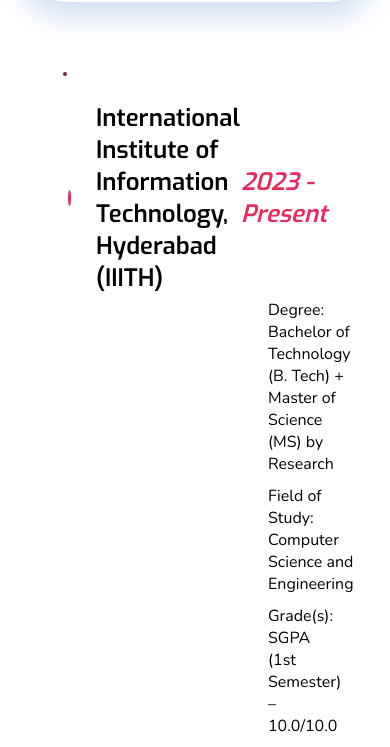
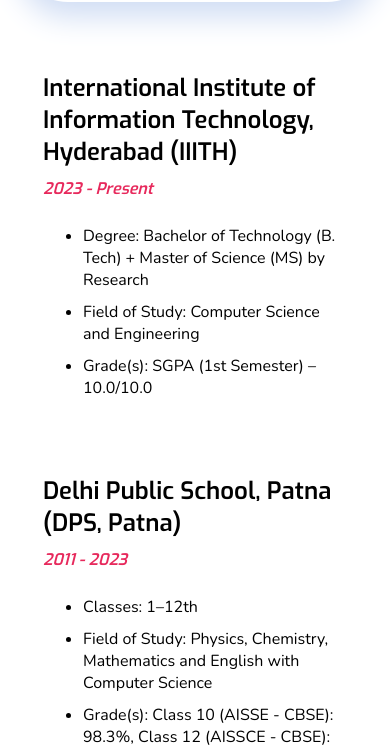
Before and after one commit to unignoramus11/unignoramus11.github.io, a plain HTML site: page pages/edu_bg.html in a window 390 px wide. Shown: the part 114-861 px from the top of the page. Drawn offline with nearby package versions, Linux system fonts and the light colour scheme; a web font is replaced by a local one.

Commit message:
Add Education Background UI for mobile devices

```diff
--- a/pages/edu_bg.html
+++ b/pages/edu_bg.html
@@ -52,27 +52,38 @@
       .edu-body-flex {
         display: flex;
         flex-direction: row;
-        /* justify-content: space-around; */
         align-items: flex-start;
         padding: 5px;
         margin-left: 200px;
         align-items: center;
       }
-      @keyframes slideInFromLeft {
-        0% {
-          opacity: 0;
-          transform: translateX(-2000px);
-        }
-        60% {
-          opacity: 1;
-          transform: translateX(30px);
-        }
-        80% {
-          transform: translateX(-10px);
-        }
-        100% {
-          transform: translateX(0);
-        }
+
+      .mobile .edu-flex {
+        display: flex;
+        flex-direction: column;
+        justify-content: space-evenly;
+        padding-right: 0px;
+        padding-top: 20px;
+        padding-bottom: 40px;
+      }
+
+      .mobile .edu-head-flex {
+        display: flex;
+        flex-direction: row;
+        justify-content: space-between;
+        align-items: center;
+        font-size: x-large;
+        padding-bottom: 10px;
+      }
+
+      .mobile .edu-body-flex {
+        display: flex;
+        flex-direction: row;
+        align-items: flex-start;
+        padding: 0px;
+        margin-left: 0px;
+        align-items: center;
+        padding-top: 10px;
       }
     </style>
   </head>
@@ -135,7 +146,7 @@
       </nav>
     </header>
 
-    <div style="padding: 25px">
+    <div class="desktop" style="padding: 25px">
       <div
         class="small-dot"
         style="animation: 0.3s ease-in-out 0s 1 slideInFromLeft"
@@ -237,6 +248,109 @@
       </div>
     </div>
 
+    <div class="mobile" style="padding: 25px">
+      <div class="edu-flex">
+        <div
+          class="edu-head-flex emphasis"
+          style="animation: 0.3s ease-in-out 0s 1 slideInFromLeft"
+        >
+          <div>
+            International Institute of Information Technology, Hyderabad (IIITH)
+          </div>
+        </div>
+        <div
+          class="emphasis"
+          style="
+            color: #e7295c;
+            font-style: italic;
+            animation: 0.4s ease-in-out 0s 1 slideInFromLeft;
+          "
+        >
+          2023 - Present
+        </div>
+        <ul>
+          <li>
+            <div
+              class="edu-body-flex"
+              style="animation: 0.5s ease-in-out 0s 1 slideInFromLeft"
+            >
+              <div>
+                Degree: Bachelor of Technology (B. Tech) + Master of Science
+                (MS) by Research
+              </div>
+            </div>
+          </li>
+          <li>
+            <div
+              class="edu-body-flex"
+              style="animation: 0.6s ease-in-out 0s 1 slideInFromLeft"
+            >
+              <div>Field of Study: Computer Science and Engineering</div>
+            </div>
+          </li>
+          <li>
+            <div
+              class="edu-body-flex"
+              style="animation: 0.7s ease-in-out 0s 1 slideInFromLeft"
+            >
+              <div>Grade(s): SGPA (1st Semester) – 10.0/10.0</div>
+            </div>
+          </li>
+        </ul>
+      </div>
+
+      <div class="edu-flex">
+        <div
+          class="edu-head-flex emphasis"
+          style="animation: 0.8s ease-in-out 0s 1 slideInFromLeft"
+        >
+          <div>Delhi Public School, Patna (DPS, Patna)</div>
+        </div>
+        <div
+          class="emphasis"
+          style="
+            color: #e7295c;
+            font-style: italic;
+            animation: 0.9s ease-in-out 0s 1 slideInFromLeft;
+          "
+        >
+          2011 - 2023
+        </div>
+        <ul>
+          <li>
+            <div
+              class="edu-body-flex"
+              style="animation: 1s ease-in-out 0s 1 slideInFromLeft"
+            >
+              <div>Classes: 1–12th</div>
+            </div>
+          </li>
+          <li>
+            <div
+              class="edu-body-flex"
+              style="animation: 1.1s ease-in-out 0s 1 slideInFromLeft"
+            >
+              <div>
+                Field of Study: Physics, Chemistry, Mathematics and English with
+                Computer Science
+              </div>
+            </div>
+          </li>
+          <li>
+            <div
+              class="edu-body-flex"
+              style="animation: 1.2s ease-in-out 0s 1 slideInFromLeft"
+            >
+              <div>
+                Grade(s): Class 10 (AISSE - CBSE): 98.3%, Class 12 (AISSCE -
+                CBSE): 99.2%
+              </div>
+            </div>
+          </li>
+        </ul>
+      </div>
+    </div>
+
     <script src="../theme_script.js"></script>
   </body>
 </html>
--- a/style.css
+++ b/style.css
@@ -64,6 +64,74 @@
   0%,
   5% {
     opacity: 0;
+  }
+}
+
+@keyframes slideInFromLeft {
+  0% {
+    opacity: 0;
+    transform: translateX(-2000px);
+  }
+  60% {
+    opacity: 1;
+    transform: translateX(30px);
+  }
+  80% {
+    transform: translateX(-10px);
+  }
+  100% {
+    transform: translateX(0);
+  }
+}
+
+@keyframes slideInFromRight {
+  0% {
+    opacity: 0;
+    transform: translateX(2000px);
+  }
+  60% {
+    opacity: 1;
+    transform: translateX(-30px);
+  }
+  80% {
+    transform: translateX(10px);
+  }
+  100% {
+    transform: translateX(0);
+  }
+}
+
+@keyframes slideInFromTop {
+  0% {
+    opacity: 0;
+    transform: translateY(-2000px);
+  }
+  60% {
+    opacity: 1;
+    transform: translateY(30px);
+  }
+  80% {
+    transform: translateY(-10px);
+  }
+  100% {
+    transform: translateY(0);
+  }
+}
+
+@keyframes slideInFromBottom {
+  0% {
+    opacity: 0;
+    transform: translateY(-2000px);
+  }
+  60% {
+    opacity: 1;
+    transform: translateY(30px);
+  }
+  80% {
+    transform: translateY(-10px);
+  }
+  100% {
+    transform: translateY(0);
   }
 }
 
```
Also changed, not shown: index.html (+24 -6 lines).
